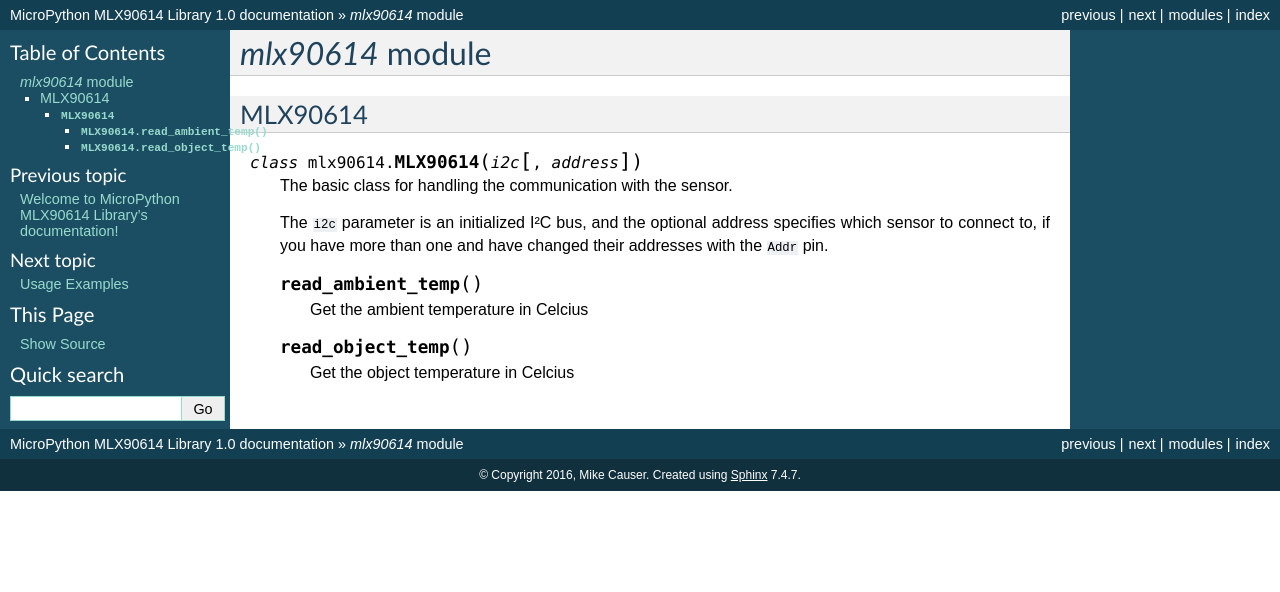
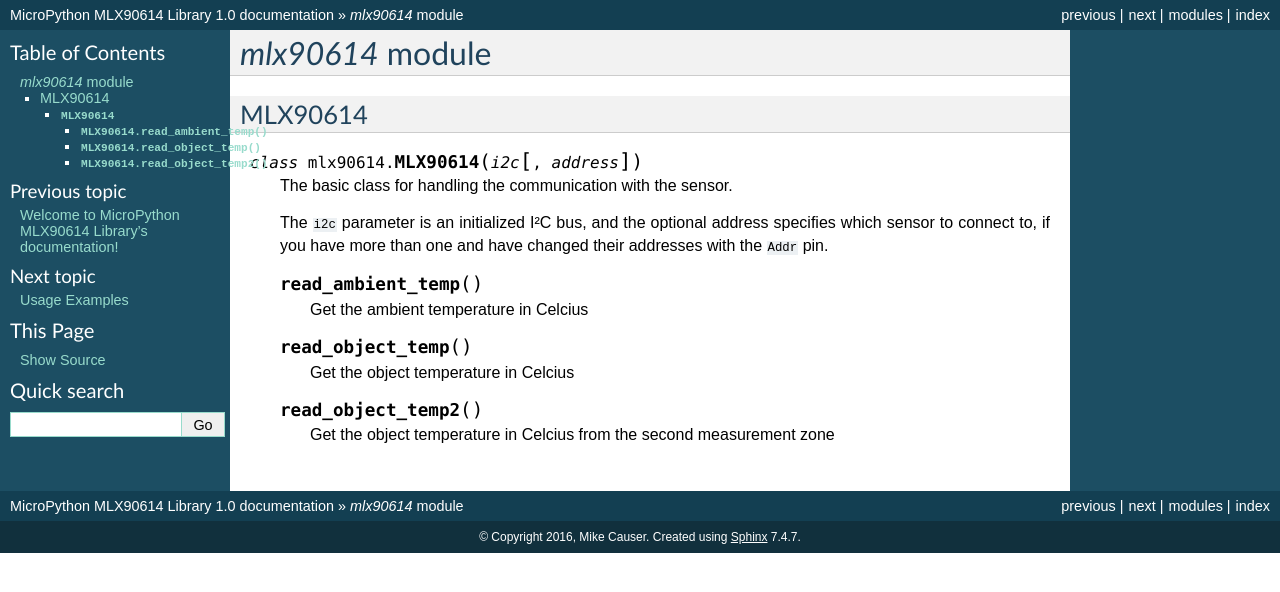
Before and after one commit to mcauser/micropython-mlx90614, a Sphinx documentation site: the page built from docs/mlx90614.rst, in a window 1280 px wide. Shown: the top 592 px of the page. Built offline with Sphinx 7.4.7, drawn with Linux system fonts in a browser that asks for light colours.

Commit message:
document the second zone

```diff
--- a/docs/mlx90614.rst
+++ b/docs/mlx90614.rst
@@ -21,3 +21,7 @@ MLX90614
     .. method:: read_object_temp()
 
         Get the object temperature in Celcius
+
+    .. method:: read_object_temp2()
+
+        Get the object temperature in Celcius from the second measurement zone
```
